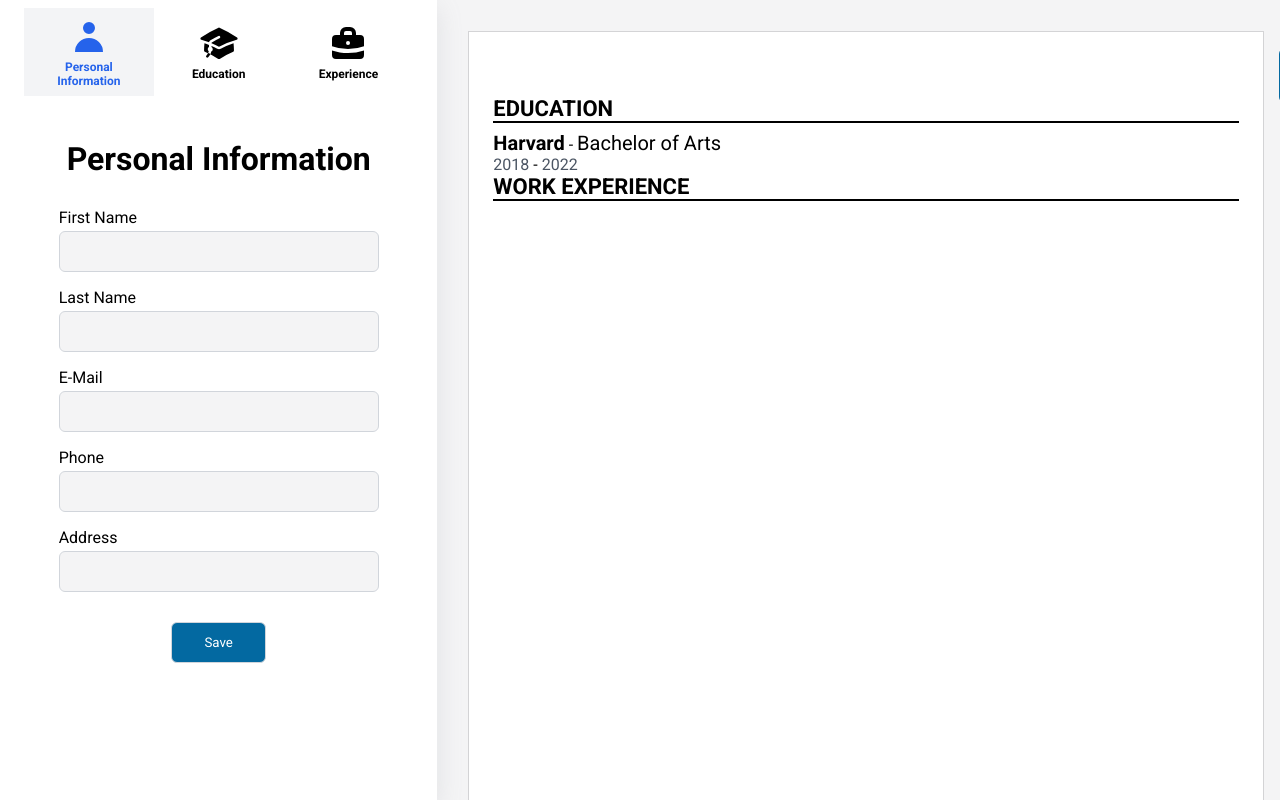
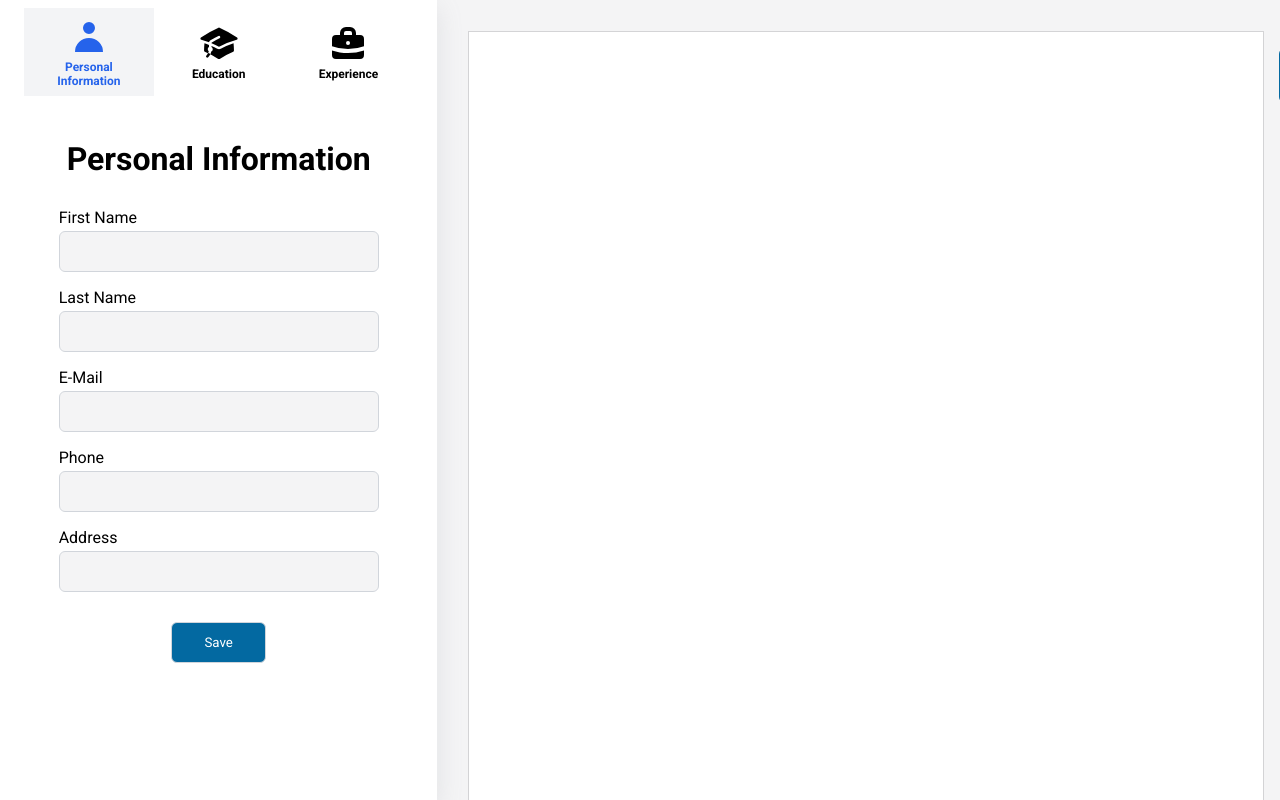
Before and after one commit to sabashatirishvili/cv-app, a React (Vite) app: page / in a window 1280 px wide. Built offline with nearby package versions, Linux system fonts and the light colour scheme.

Commit message:
Improvements to displaying the information and form visuals

```diff
--- a/src/components/cv/EducationSection.jsx
+++ b/src/components/cv/EducationSection.jsx
@@ -1,20 +1,25 @@
 import React from 'react';
 import '../../styles/cv/EducationSection.css';
+import { v4 } from 'uuid';
 
 function EducationSection({ data }) {
+  const checkInfo = (obj) => obj.name && obj.title;
+  const checkYears = (obj) => obj.from && obj.to;
+
   return (
     <div>
-      <h1 className="edu-title">EDUCATION</h1>
+      {data.length > 0 && <h1 className="edu-title">EDUCATION</h1>}
 
       <div>
         {data.map(item => (
-          <div>
+          <div key={v4()}>
             <div className="edu-header">
-              <span>{item.name}</span> - <span>{item.title}</span>
+              {checkInfo(item) && <span>{item.name} - {item.title}</span>}
             </div>
             <div className="edu-info">
-              <span>{item.from.split('-')[0]}</span> -
-              <span> {item.to.split('-')[0]}</span>
+              {checkYears(item) && (
+                <span>{new Date(item.from).getFullYear()} - {new Date(item.to).getFullYear()}</span>
+              )}
             </div>
           </div>
         ))}
--- a/src/components/cv/ExperienceSection.jsx
+++ b/src/components/cv/ExperienceSection.jsx
@@ -1,20 +1,25 @@
 import React from 'react';
-import '../../styles/cv/ExperienceSection.css'
+import '../../styles/cv/ExperienceSection.css';
+import { v4 } from 'uuid';
 
-function ExperienceSection({data}) {
+function EducationSection({ data }) {
+  const checkInfo = (obj) => obj.name && obj.title;
+  const checkYears = (obj) => obj.from && obj.to;
+
   return (
     <div>
-      <h1 className="edu-title">WORK EXPERIENCE</h1>
+      {data.length > 0 && <h1 className="edu-title">EDUCATION</h1>}
 
       <div>
         {data.map(item => (
-          <div>
+          <div key={v4()}>
             <div className="edu-header">
-              <span>{item.name}</span> - <span>{item.title}</span>
+              {checkInfo(item) && <span>{item.name} - {item.title}</span>}
             </div>
             <div className="edu-info">
-              <span>{item.from.split('-')[0]}</span> -
-              <span> {item.to.split('-')[0]}</span>
+              {checkYears(item) && (
+                <span>{new Date(item.from).getFullYear()} - {new Date(item.to).getFullYear()}</span>
+              )}
             </div>
             <p className='exp-desc'>{item.desc}</p>
           </div>
@@ -24,4 +29,4 @@ function ExperienceSection({data}) {
   );
 }
 
-export default ExperienceSection;
+export default EducationSection;
--- a/src/components/form/EducationForm.jsx
+++ b/src/components/form/EducationForm.jsx
@@ -68,7 +68,7 @@ function EducationForm({ data, onSave, onDelete, index }) {
           </div>
         </div>
       </div>
-      `<div className="control-buttons">
+      <div className="control-buttons">
         <input
           type="button"
           className="button save"
@@ -78,7 +78,7 @@ function EducationForm({ data, onSave, onDelete, index }) {
         <div className="delete">
           <HiTrash className="delete-icon" onClick={handleDelete} />
         </div>
-      </div>`
+      </div>
     </div>
   );
 }
--- a/src/data.js
+++ b/src/data.js
@@ -6,14 +6,7 @@ const data = {
     phone: '',
     address: '',
   },
-  education: [
-    {
-      name: 'Harvard',
-      title: 'Bachelor of Arts',
-      from: '2018-07-22',
-      to: '2022-08-21',
-    },
-  ],
+  education: [],
   experience: [],
 };
 
```
